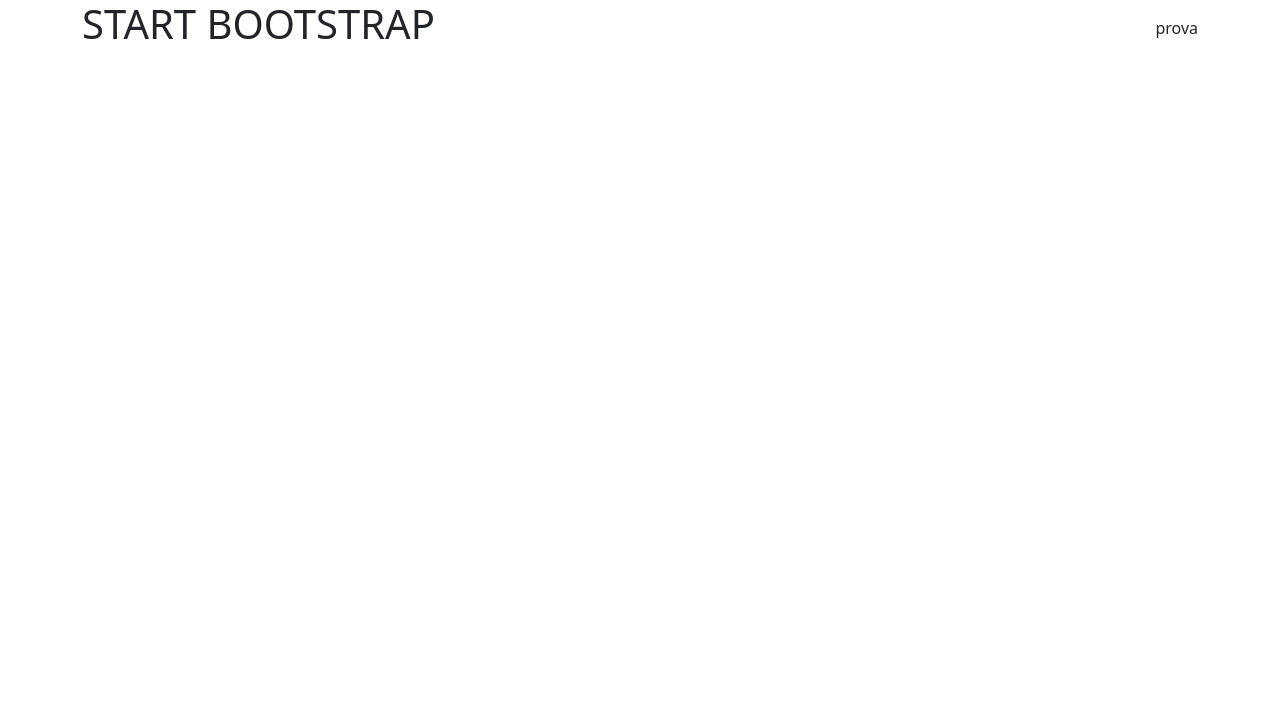
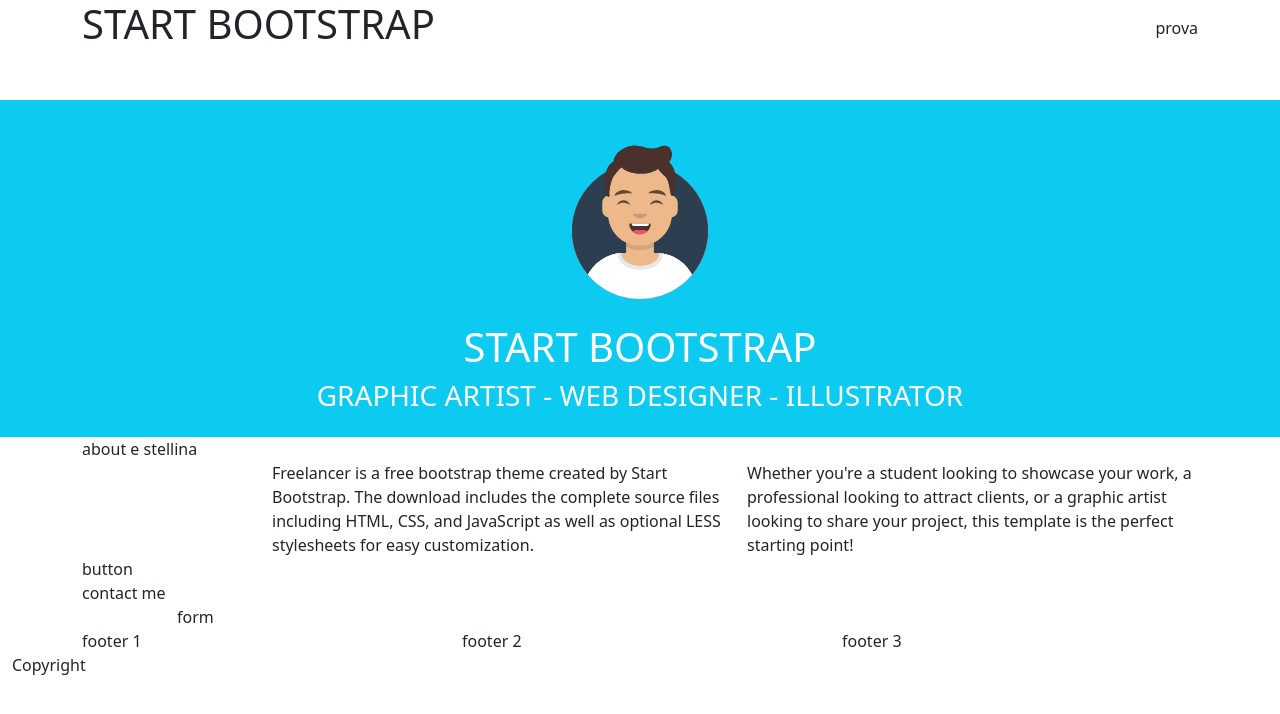
Before and after one commit to AngeloLista/html-css-bootstrap-freelancer, a plain HTML site: page index.html in a window 1280 px wide. Drawn offline with nearby package versions, Linux system fonts and the light colour scheme.

Commit message:
added jumbotron content

```diff
--- a/css/style.css
+++ b/css/style.css
@@ -1,3 +1,14 @@
 header {
     min-height: 100px;
 }
+
+/* custom properties */
+
+:root {
+
+}
+
+#avatar {
+    max-width: 150px;
+    margin: 1.5rem;
+}
--- a/index.html
+++ b/index.html
@@ -23,18 +23,59 @@
         </div>
     </header>
     <!-- Jumbotron -->
-    <section id="jumbotron" class="container-fluid">
+    <section id="jumbotron" class="container-fluid bg-info text-center p-3 text-white">
+        <div class="row">
+            <div class="col">
+                <img id="avatar" src="img/avatar.svg" alt="avatar">
+                <h1>
+                    START BOOTSTRAP
+                </h1>
+
+                <h3>
+                    GRAPHIC ARTIST - WEB DESIGNER - ILLUSTRATOR
+                </h3>
+            </div>
+        </div>
 
     </section>
     <!-- Portfolio -->
     <section id="portfolio">
         <div class="container">
+            <div class="row">
+                <div class="col-12 col-md-6 col-lg-4"></div>
+                <div class="col-12 col-md-6 col-lg-4"></div>
+                <div class="col-12 col-md-6 col-lg-4"></div>
+                <div class="col-12 col-md-6 col-lg-4"></div>
+                <div class="col-12 col-md-6 col-lg-4"></div>
+                <div class="col-12 col-md-6 col-lg-4"></div>
+            </div>
 
         </div>
     </section>
     <!-- About -->
     <section id="about">
-        <div class="container"></div>
+        <div class="container">
+            <div class="row">
+                <div class="col">
+                    about e stellina
+                </div>
+            </div>
+
+            <div class="row">
+                <div class="col-12 col-md-6 offset-lg-2 col-lg-5">
+                    Freelancer is a free bootstrap theme created by Start Bootstrap. The download includes the complete source files including HTML, CSS, and JavaScript as well as optional LESS stylesheets for easy customization.
+                </div>
+                <div class="col-12 col-md-6 col-lg-5">
+                    Whether you're a student looking to showcase your work, a professional looking to attract clients, or a graphic artist looking to share your project, this template is the perfect starting point!
+                </div>
+            </div>
+
+            <div class="row">
+                <div class="col">
+                    button
+                </div>
+            </div>
+        </div>
 
     </section>
 
@@ -42,17 +83,38 @@
     <section id="contact-me">
         <div class="container">
 
+            <div class="row">
+                <div class="col">
+                    contact me
+                </div>
+            </div>
+
+            <div class="row">
+                <div class="col offset-lg-1 col-lg-10">
+                    form
+                </div>
+            </div>
+
+        </div>
+
         </div>
     </section>
 
     <!-- Footer -->
     <footer>
         <div class="footer-top container">
-
+            <div class="row">
+                <div class="col-12 col-md-4">footer 1</div>
+                <div class="col-12 col-md-4">footer 2</div>
+                <div class="col-12 col-md-4">footer 3</div>
+            </div>
         </div>
-
         <div class="footer-bottom container-fluid">
-
+            <div class="row">
+                <div class="col">
+                    Copyright
+                </div>
+            </div>
         </div>
     </footer>
 
```
Also changed, not shown: img/avatar.svg (added), img/cabin.png (added), img/cake.png (added), img/circus.png (added), img/game.png (added), img/safe.png (added), img/submarine.png (added).
